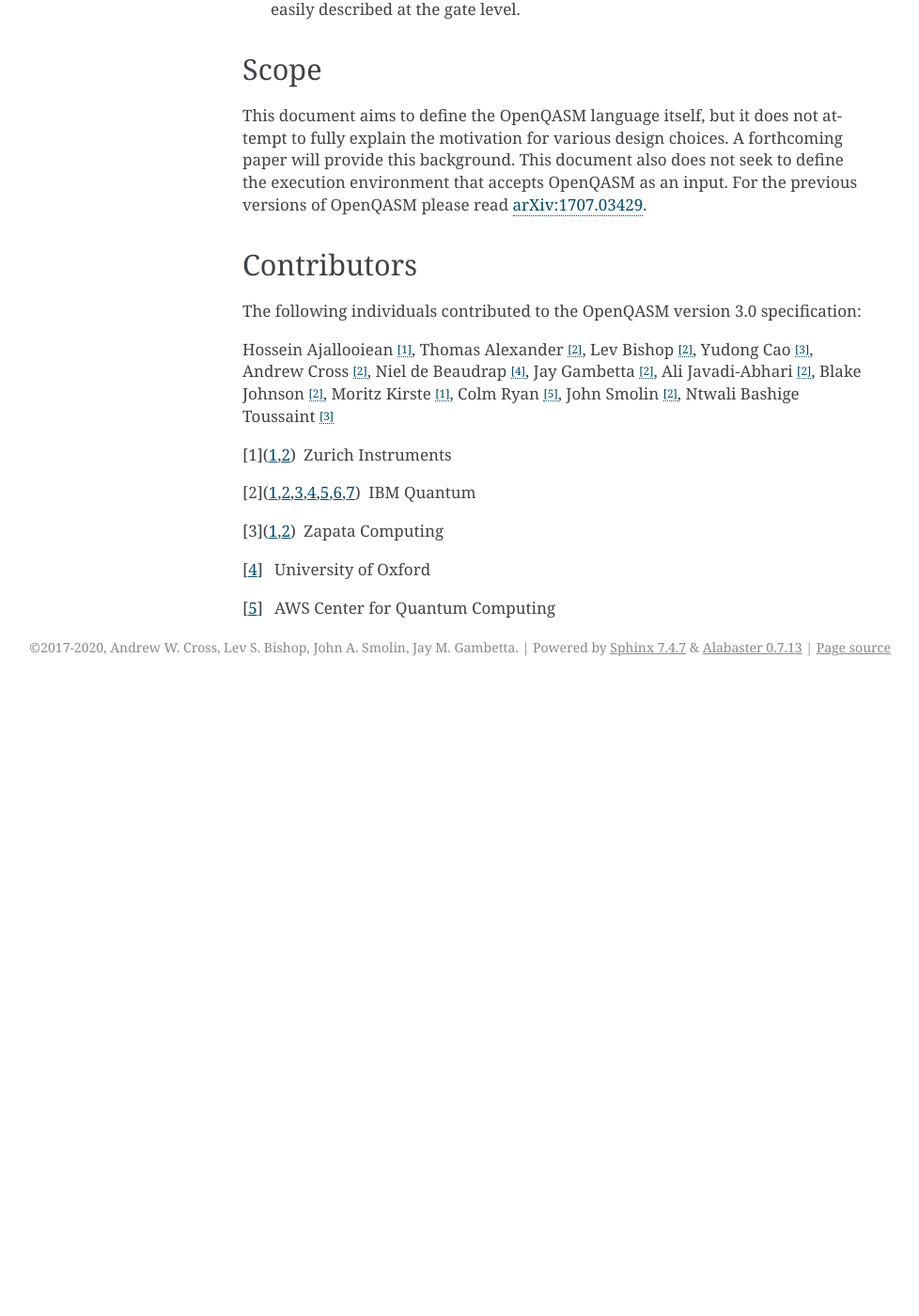
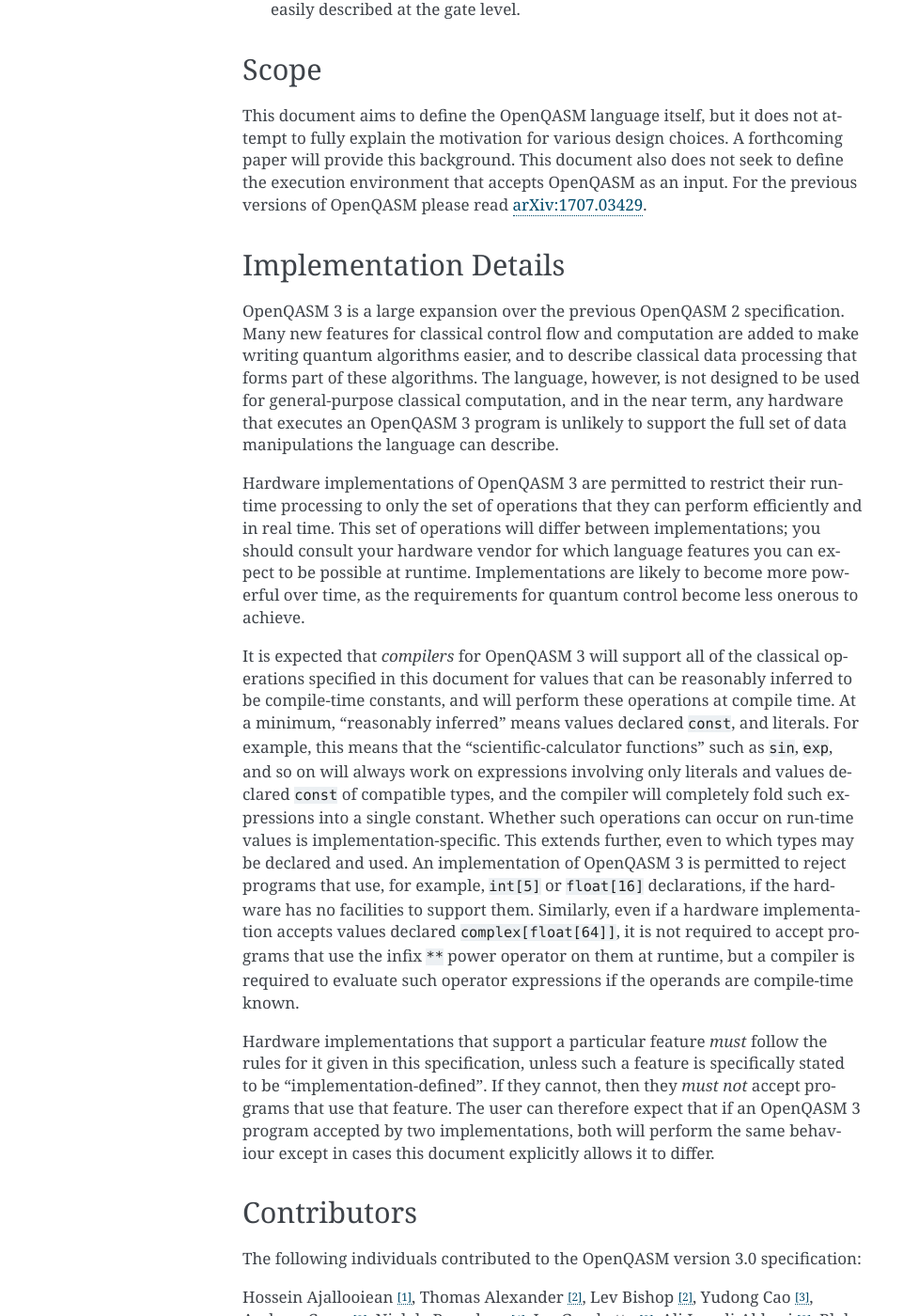
Before and after one commit to openqasm/openqasm, a Sphinx documentation site: the page built from source/intro.rst, in a window 1280 px wide and 1400 px high, scrolled down 840 px. Shown: the whole window at 94% size, without its empty margins (162-1140 px from the left). Built offline with Sphinx 7.4.7, drawn with Linux system fonts in a browser that asks for light colours; pages that are not in the unit, such as notebooks, are missing from menus; before the commit the page ends 1568 px from its top, so only the background shows below that; some of the changed text lies outside the part shown.

Commit message:
Add prose on expected compile-/run-time support

```diff
--- a/source/intro.rst
+++ b/source/intro.rst
@@ -48,6 +48,29 @@ For the previous versions of OpenQASM please read arXiv:1707.03429_.
 
 .. _arXiv:1707.03429: https://arxiv.org/abs/1707.03429
 
+Implementation Details
+----------------------
+
+OpenQASM 3 is a large expansion over the previous OpenQASM 2 specification.
+Many new features for classical control flow and computation are added to make writing quantum algorithms easier, and to describe classical data processing that forms part of these algorithms.
+The language, however, is not designed to be used for general-purpose classical computation, and in the near term, any hardware that executes an OpenQASM 3 program is unlikely to support the full set of data manipulations the language can describe.
+
+Hardware implementations of OpenQASM 3 are permitted to restrict their runtime processing to only the set of operations that they can perform efficiently and in real time.
+This set of operations will differ between implementations; you should consult your hardware vendor for which language features you can expect to be possible at runtime.
+Implementations are likely to become more powerful over time, as the requirements for quantum control become less onerous to achieve.
+
+It is expected that *compilers* for OpenQASM 3 will support all of the classical operations specified in this document for values that can be reasonably inferred to be compile-time constants, and will perform these operations at compile time.
+At a minimum, "reasonably inferred" means values declared ``const``, and literals.
+For example, this means that the "scientific-calculator functions" such as ``sin``, ``exp``, and so on will always work on expressions involving only literals and values declared ``const`` of compatible types, and the compiler will completely fold such expressions into a single constant.
+Whether such operations can occur on run-time values is implementation-specific.
+This extends further, even to which types may be declared and used.
+An implementation of OpenQASM 3 is permitted to reject programs that use, for example, ``int[5]`` or ``float[16]`` declarations, if the hardware has no facilities to support them.
+Similarly, even if a hardware implementation accepts values declared ``complex[float[64]]``, it is not required to accept programs that use the infix ``**`` power operator on them at runtime, but a compiler is required to evaluate such operator expressions if the operands are compile-time known.
+
+Hardware implementations that support a particular feature *must* follow the rules for it given in this specification, unless such a feature is specifically stated to be "implementation-defined".
+If they cannot, then they *must not* accept programs that use that feature.
+The user can therefore expect that if an OpenQASM 3 program accepted by two implementations, both will perform the same behaviour except in cases this document explicitly allows it to differ.
+
 
 Contributors
 ------------
```
